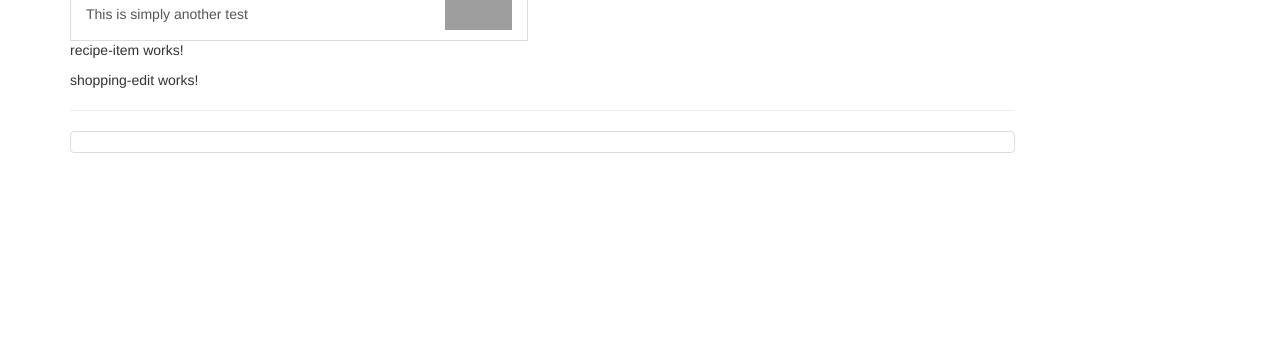
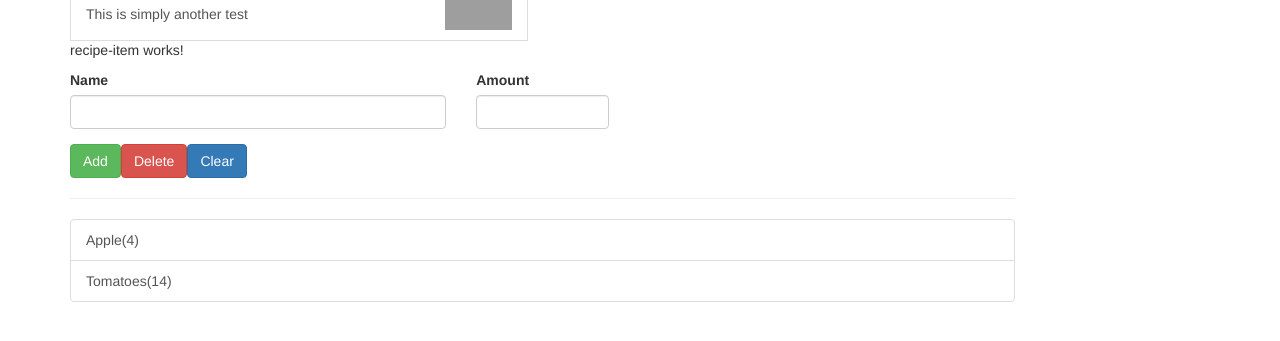
Before and after one commit to nitish24n/first-proj, an Angular app: page / in a window 1280 px wide. Shown: the part 249-590 px from the top of the page. Built offline with nearby package versions, Linux system fonts and the light colour scheme; grey boxes are pictures that could not be loaded.

Commit message:
shopping-list-edit section

```diff
--- a/src/app/shopping-list/shopping-edit/shopping-edit.component.html
+++ b/src/app/shopping-list/shopping-edit/shopping-edit.component.html
@@ -1,3 +1,23 @@
-<p>
-  shopping-edit works!
-</p>
+<div class="row">
+  <div class="col-xs-12">
+    <form>
+      <div class="row">
+        <div class="col-sm-5 form-group">
+          <label for="name">Name</label>
+          <input type="text" id="name" class="form-control">
+        </div>
+        <div class="col-sm-2 form-group">
+          <label for="amount">Amount</label>
+          <input type="text" id="amount" class="form-control">
+        </div>
+      </div>
+        <div class="row">
+          <div class="col-xs-12">
+            <button class="btn btn-success" type="submit">Add</button>
+            <button class="btn btn-danger" type="button">Delete</button>
+            <button class="btn btn-primary" type="submit">Clear</button>
+          </div>
+        </div>
+    </form>
+  </div>
+</div>
--- a/src/app/shopping-list/shopping-list.component.html
+++ b/src/app/shopping-list/shopping-list.component.html
@@ -3,7 +3,11 @@
     <app-shopping-edit></app-shopping-edit>
     <hr>
     <ul class="list-group">
-      <a class="list-group-item" style="cursor: pointer;"></a>
+      <a
+        class="list-group-item"
+        style="cursor: pointer;"
+        *ngFor="let ingredient of ingredients"
+      >{{ ingredient.name }}({{ ingredient.amount }})</a>
     </ul>
   </div>
 </div>
--- a/src/app/shopping-list/shopping-list.component.ts
+++ b/src/app/shopping-list/shopping-list.component.ts
@@ -1,4 +1,5 @@
 import { Component, OnInit } from '@angular/core';
+import { Ingredient } from '../shared/ingredient.model';
 
 @Component({
   selector: 'app-shopping-list',
@@ -6,7 +7,10 @@
   styleUrls: ['./shopping-list.component.css']
 })
 export class ShoppingListComponent implements OnInit {
-  ingredients= [];
+  ingredients: Ingredient[] = [
+    new Ingredient('Apple',4),
+    new Ingredient('Tomatoes',14),
+  ];
 
   constructor() { }
 
```
